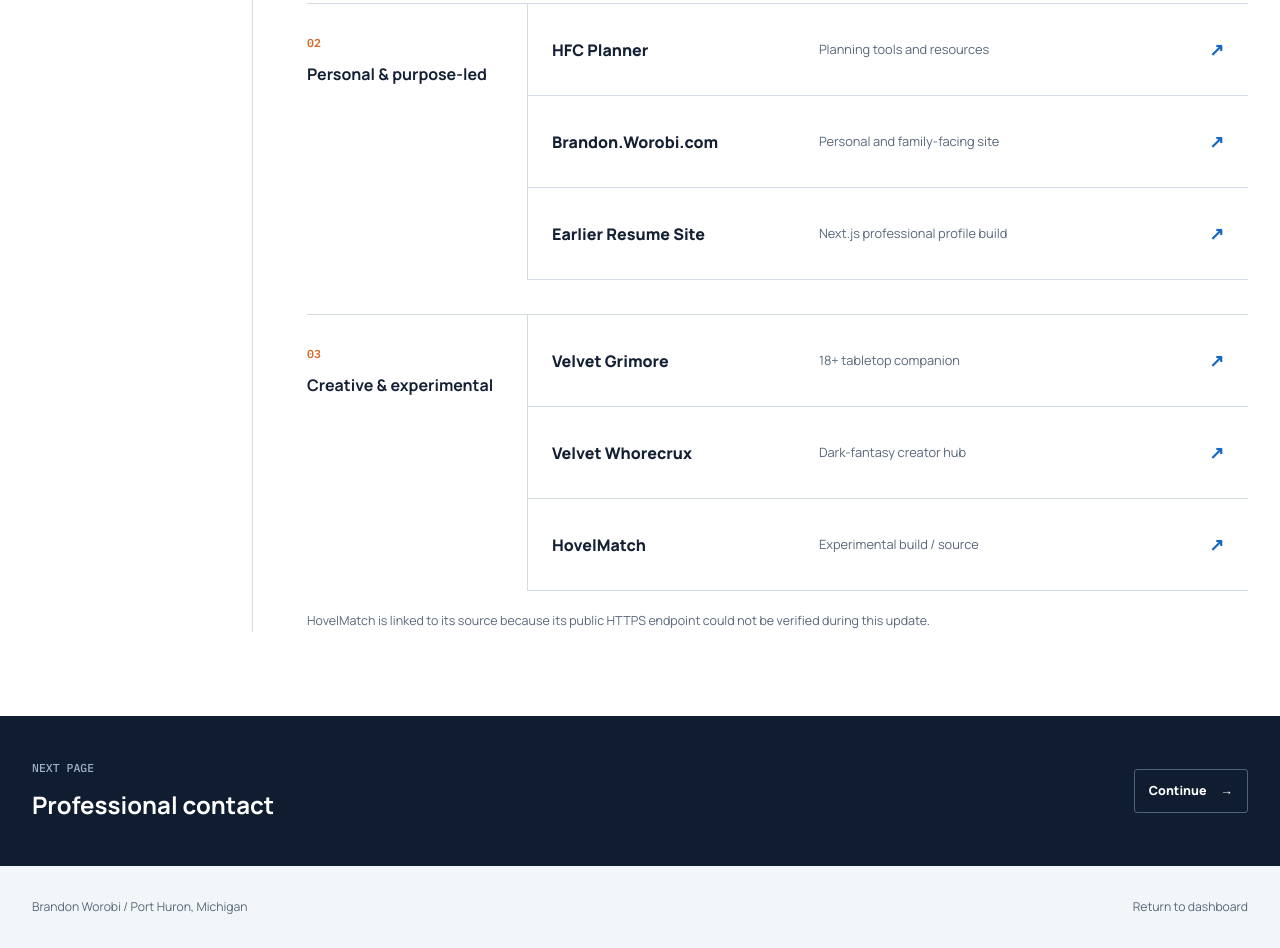
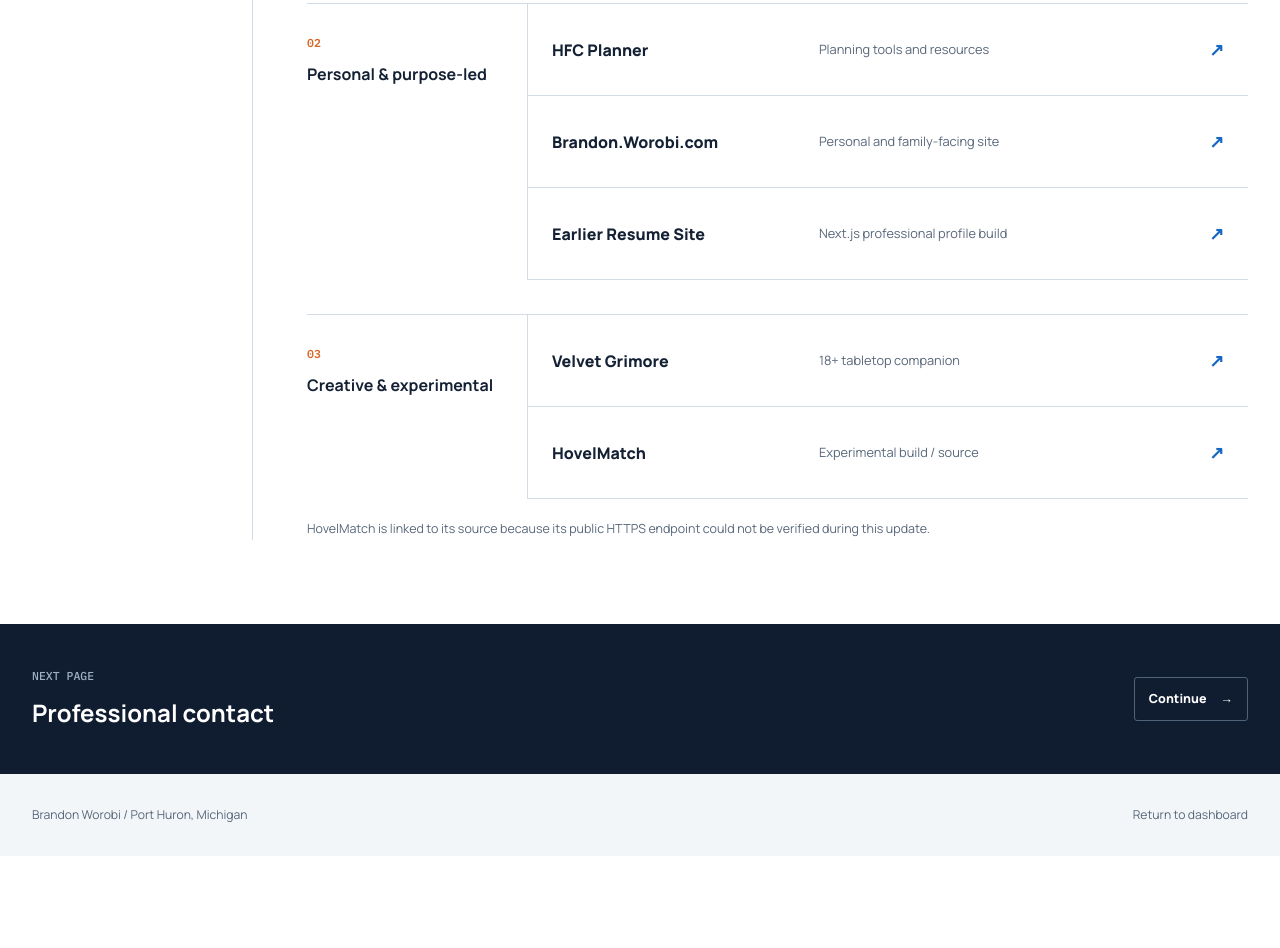
Before and after one commit to worobi/worobi.com, a plain HTML site: page brandonworobi.pro/work.html in a window 1280 px wide. Shown: the part 2656-3604 px from the top of the page. After the commit the page ends 3512 px from the top, so only its background shows below. Drawn offline with Linux system fonts and the light colour scheme.

Commit message:
Remove Velvet Whorecrux from portfolio

```diff
--- a/brandonworobi.pro/work.html
+++ b/brandonworobi.pro/work.html
@@ -77,7 +77,6 @@
                             <div class="network-label"><span>03</span><h3>Creative & experimental</h3></div>
                             <div class="network-links">
                                 <a class="network-link" href="https://velvetgrimore.xyz" target="_blank" rel="noopener"><span>Velvet Grimore</span><small>18+ tabletop companion</small><b aria-hidden="true">&nearr;</b></a>
-                                <a class="network-link" href="https://velvetwhorecrux.wtf" target="_blank" rel="noopener"><span>Velvet Whorecrux</span><small>Dark-fantasy creator hub</small><b aria-hidden="true">&nearr;</b></a>
                                 <a class="network-link" href="https://github.com/worobi/HovelMatch.xyz" target="_blank" rel="noopener"><span>HovelMatch</span><small>Experimental build / source</small><b aria-hidden="true">&nearr;</b></a>
                             </div>
                         </div>
```
